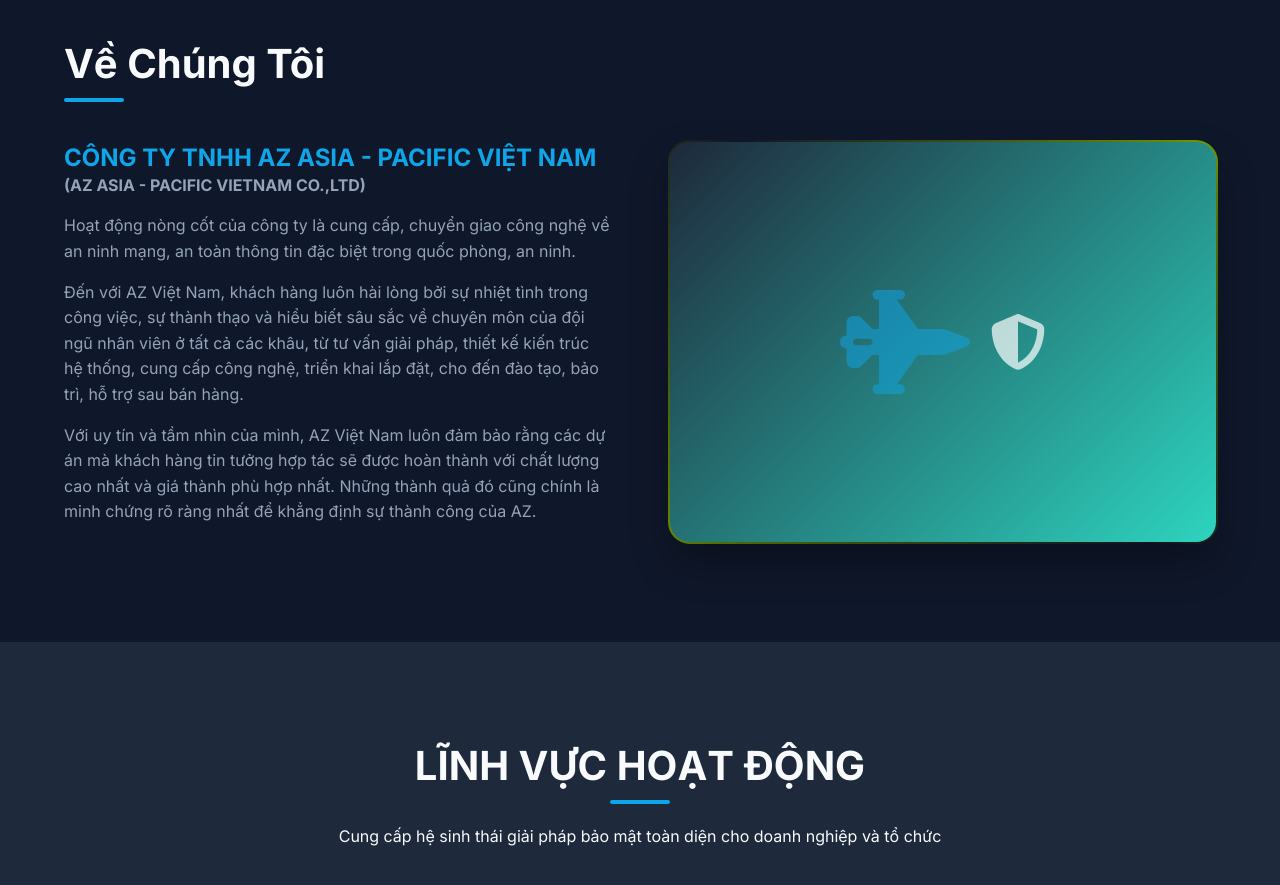
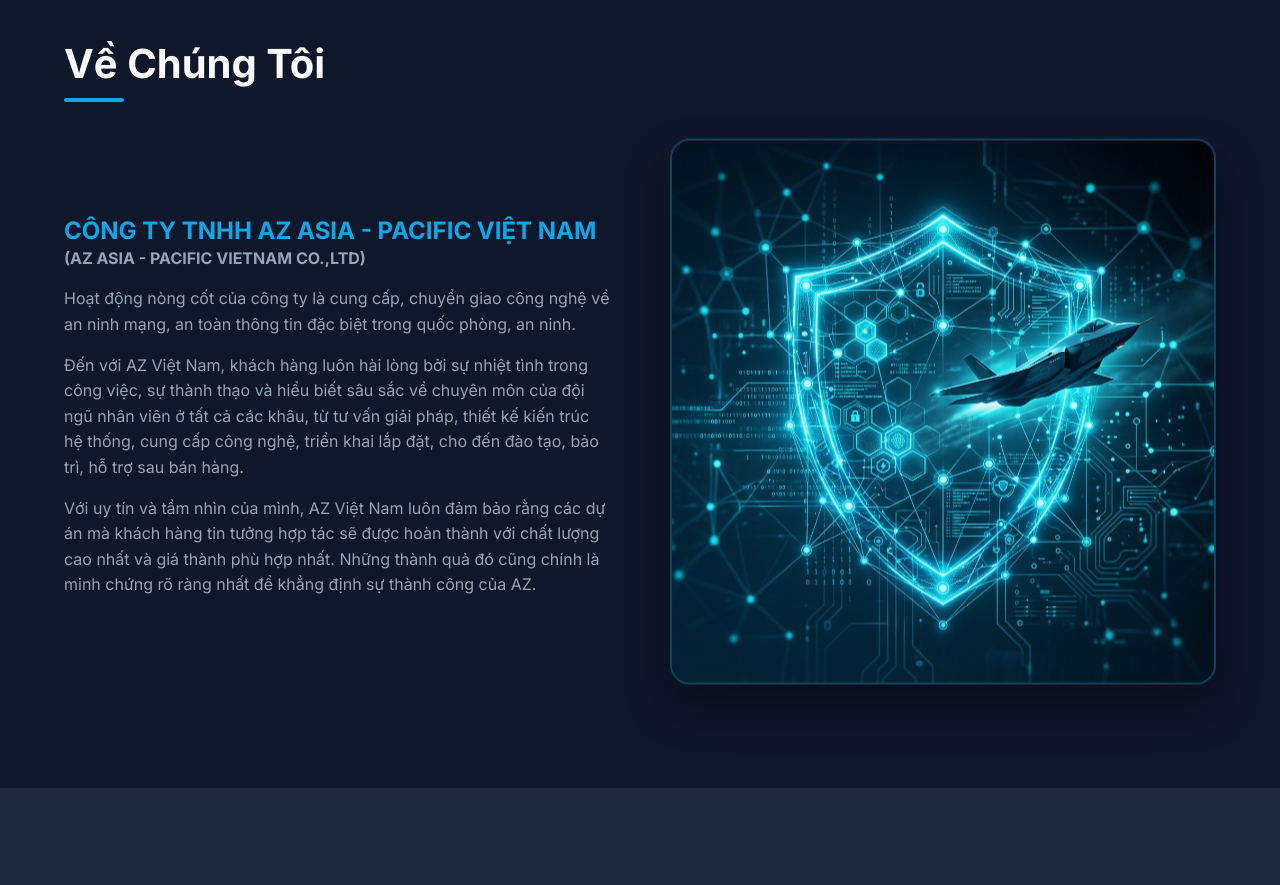
Before and after one commit to shinnobi/congtyAz, a plain HTML site: page index.html in a window 1280 px wide. Shown: the part 860-1745 px from the top of the page. Drawn offline with Linux system fonts and the light colour scheme.

Commit message:
Thay doi icon thanh anh AI cao cap va them hieu ung float

```diff
--- a/index.html
+++ b/index.html
@@ -63,11 +63,9 @@
                     <p>Với uy tín và tầm nhìn của mình, AZ Việt Nam luôn đảm bảo rằng các dự án mà khách hàng tin tưởng hợp tác sẽ được hoàn thành với chất lượng cao nhất và giá thành phù hợp nhất. Những thành quả đó cũng chính là minh chứng rõ ràng nhất để khẳng định sự thành công của AZ.</p>
                 </div>
                 <div class="about-image">
-                    <div class="image-placeholder">
-                        <div style="display: flex; align-items: center; justify-content: center; gap: 20px;">
-                            <i class="fa-solid fa-jet-fighter" style="font-size: 6.5rem; color: rgba(14, 165, 233, 0.5);"></i>
-                            <i class="fa-solid fa-shield-halved" style="font-size: 3.5rem; color: rgba(255, 255, 255, 0.7);"></i>
-                        </div>
+                    <div class="image-wrapper" style="position: relative; border-radius: 20px; overflow: hidden; box-shadow: 0 20px 40px rgba(0,0,0,0.4); border: 2px solid rgba(14, 165, 233, 0.3); animation: float 6s ease-in-out infinite;">
+                        <img src="assets/about-image.png" alt="Giải pháp bảo mật quân sự AZ" style="width: 100%; height: auto; display: block; object-fit: cover;">
+                        <div style="position: absolute; inset: 0; background: linear-gradient(45deg, rgba(14, 165, 233, 0.2), transparent); pointer-events: none;"></div>
                     </div>
                 </div>
             </div>
--- a/style.css
+++ b/style.css
@@ -303,6 +303,12 @@
     100% { filter: hue-rotate(360deg); }
 }
 
+@keyframes float {
+    0% { transform: translateY(0px); box-shadow: 0 20px 40px rgba(0,0,0,0.4); }
+    50% { transform: translateY(-15px); box-shadow: 0 30px 50px rgba(0,0,0,0.6); }
+    100% { transform: translateY(0px); box-shadow: 0 20px 40px rgba(0,0,0,0.4); }
+}
+
 /* ===== Services Section ===== */
 .services {
     background-color: var(--bg-secondary);
```
Also changed, not shown: assets/about-image.png (added).
